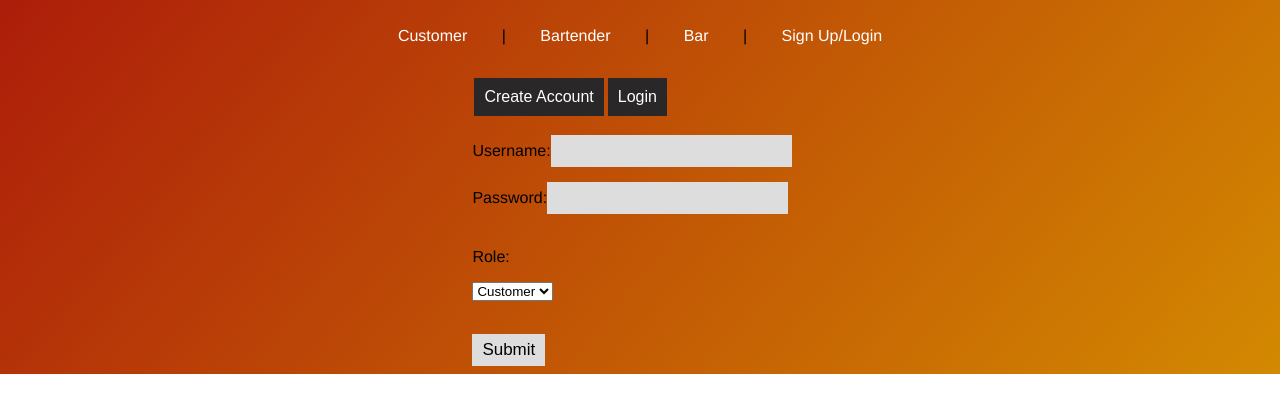
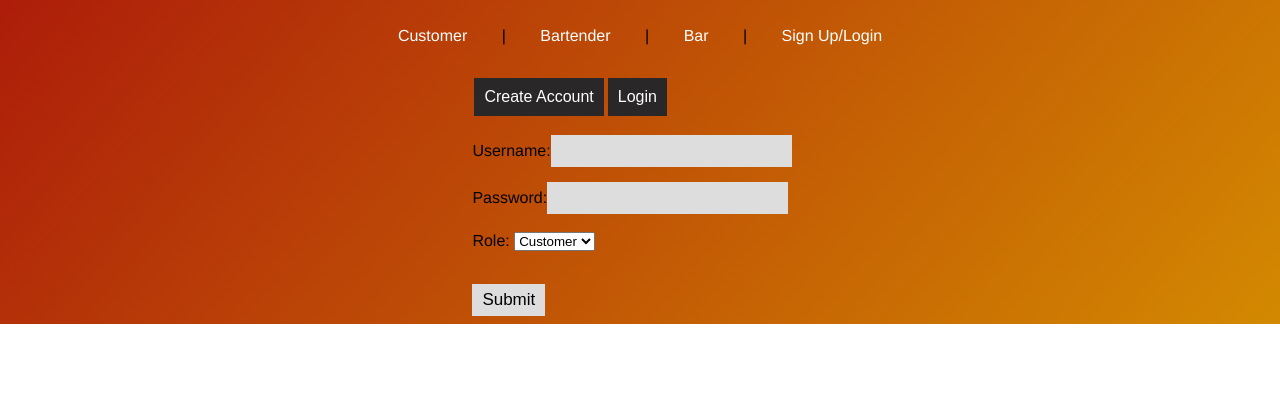
Before and after one commit to sumptingeneric/barback, a React (Vite) app: page /register in a window 1280 px wide. Shown: the top 412 px of the page. Built offline with nearby package versions, Linux system fonts and the light colour scheme.

Commit message:
Ensure no problems in dist files for easier pull request

```diff
--- a/src/components/register/RegisterContainer.jsx
+++ b/src/components/register/RegisterContainer.jsx
@@ -34,7 +34,7 @@ class RegisterContainer extends React.Component {
       return (
         <div>
           <br />
-          <p>Role:</p>
+          <span>Role: </span>
           <select name="role" value={role} onBlur={this.handleChange} onChange={this.handleChange}>
             <option value="Customer">Customer</option>
             <option value="Bartender">Bartender</option>
```
Also changed, not shown: 4 other files (tests, documents, lock files or other folders).
